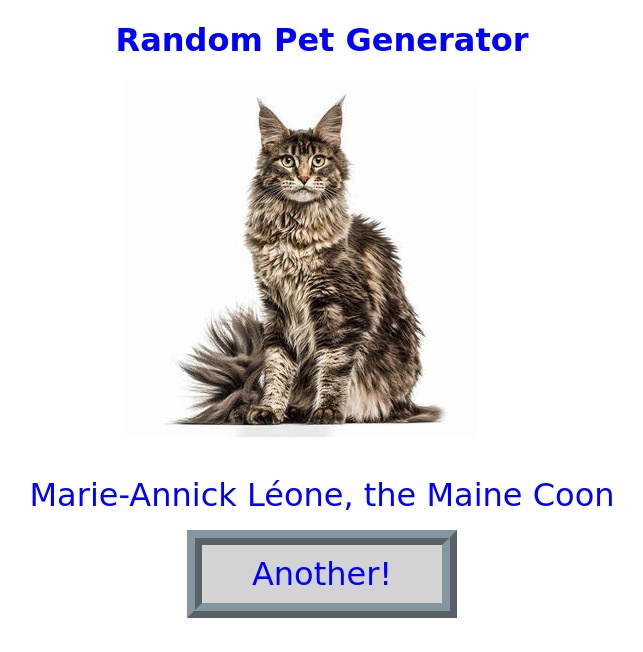
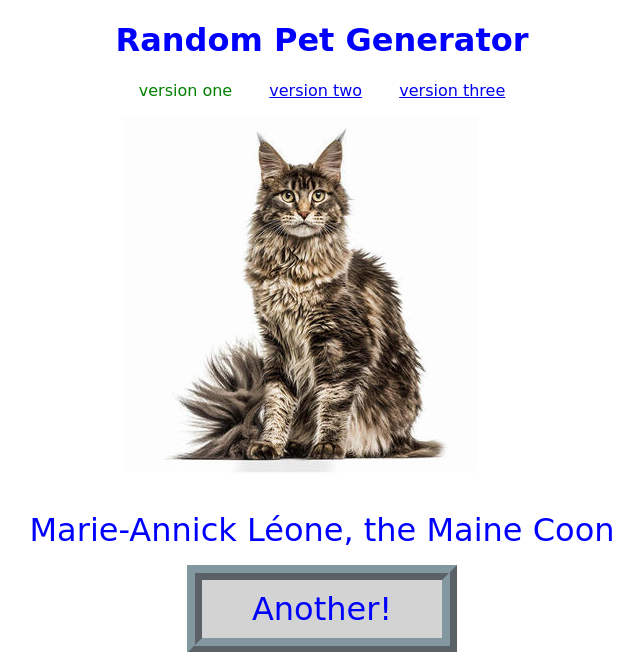
Before and after one commit to froddd/random-pet-generator, a Flask app: page /one in a window 1280 px wide. Shown: the top 652 px of the page, without its empty margins (318-961 px from the left). Run offline with Flask 2, Linux system fonts and the light colour scheme.

Commit message:
add navigation

```diff
--- a/static/css/styles.css
+++ b/static/css/styles.css
@@ -21,3 +21,18 @@ img {
     max-width: 100%;
     height: auto;
 }
+
+nav li {
+    list-style: none;
+    display: inline-block;
+    padding: 0 1em;
+}
+
+nav ul {
+    padding: 0;
+}
+
+nav a.active {
+    color: green;
+    text-decoration: none;
+}
--- /dev/null
+++ b/templates/nav.html
@@ -0,0 +1,19 @@
+<nav>
+    <ul>
+        <li>
+            <a href="/one" class="{% if request.path == '/one' %}active{% endif %}">
+                version one
+            </a>
+        </li>
+        <li>
+            <a href="/two" class="{% if request.path == '/two' %}active{% endif %}">
+                version two
+            </a>
+        </li>
+        <li>
+            <a href="/three" class="{% if request.path == '/three' %}active{% endif %}">
+                version three
+            </a>
+        </li>
+    </ul>
+</nav>
--- a/templates/one.html
+++ b/templates/one.html
@@ -53,8 +53,8 @@
 
             const image = document.getElementById("pet-image")
 
-            image.src = "static/images/" + animal.toLowerCase().replace(" ","-") + ".jpeg"
-            image.alt="A picture of a " + animal
+            image.src = "static/images/" + animal.toLowerCase().replace(" ", "-") + ".jpeg"
+            image.alt = "A picture of a " + animal
             document.getElementById("pet-info").textContent = name1 + " " + name2 + ", the " + animal
 
         }
@@ -63,22 +63,23 @@
 <body>
 <h1>Random Pet Generator</h1>
 
+{% include 'nav.html' %}
+
 <figure>
-    <img id="pet-image" >
+    <img id="pet-image">
 
     <figcaption id="pet-info">
 
     </figcaption>
     <script>
         setPet()
-
-
     </script>
 </figure>
 
 <button class="button" onclick="setPet()">
     Another!
 </button>
+
 </body>
 
 </html>
--- a/templates/three.html
+++ b/templates/three.html
@@ -10,6 +10,8 @@
 </head>
 <body>
 <h1>Random Pet Generator</h1>
+
+{% include 'nav.html' %}
 
 <figure>
     <img id="pet-image" src="{{ image }}" alt="{{ imageAlt }}">
--- a/templates/two.html
+++ b/templates/two.html
@@ -32,6 +32,8 @@
 <body>
 <h1>Random Pet Generator</h1>
 
+{% include 'nav.html' %}
+
 <figure>
     <img id="pet-image" >
 
```
